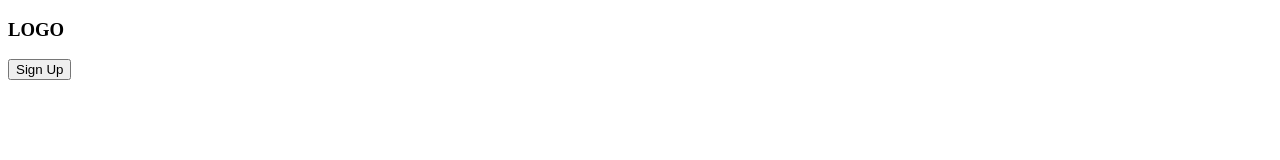
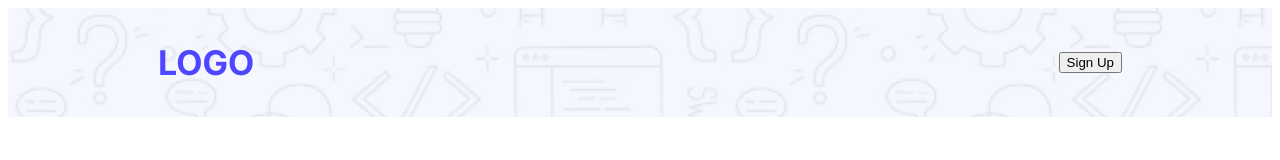
Before and after one commit to Ujjal-web/ph-web-assign1, a plain HTML site: page index.html in a window 1280 px wide. Drawn offline with Linux system fonts and the light colour scheme.

Commit message:
index.html updated and css file added

```diff
--- a/index.html
+++ b/index.html
@@ -4,8 +4,12 @@
     <meta charset="UTF-8">
     <meta name="viewport" content="width=device-width, initial-scale=1.0">
     <title>Cool Dark UI</title>
+    <link rel="preconnect" href="https://fonts.googleapis.com">
+    <link rel="preconnect" href="https://fonts.gstatic.com" crossorigin>
+    <link href="https://fonts.googleapis.com/css2?family=Inter:ital,opsz,wght@0,14..32,100..900;1,14..32,100..900&display=swap" rel="stylesheet">
+    <link rel="stylesheet" href="style.css">
 </head>
-<body>
+<body class="inter-normal">
     <header>
         <nav class="navbar">
             <h3 class="nav-title">LOGO</h3>
--- /dev/null
+++ b/style.css
@@ -0,0 +1,24 @@
+/* font style */
+
+.inter-normal {
+  font-family: "Inter", sans-serif;
+  font-optical-sizing: auto;
+  font-style: normal;
+}
+
+/* header style */
+header {
+    background-image: url(images/Hero-bg.png);
+}
+/* navbar style */
+.navbar {
+    display: flex;
+    align-items: center;
+    justify-content: space-between;
+    margin: 0 150px;
+
+}
+.nav-title {
+    color: #4E47FF;
+    font-size: 34px;
+}
```
Also changed, not shown: images/Hero-bg.png (added), images/avatar.png (added), images/icon-star.png (added), images/wc-big.png (added), images/wc-mini.png (added).
